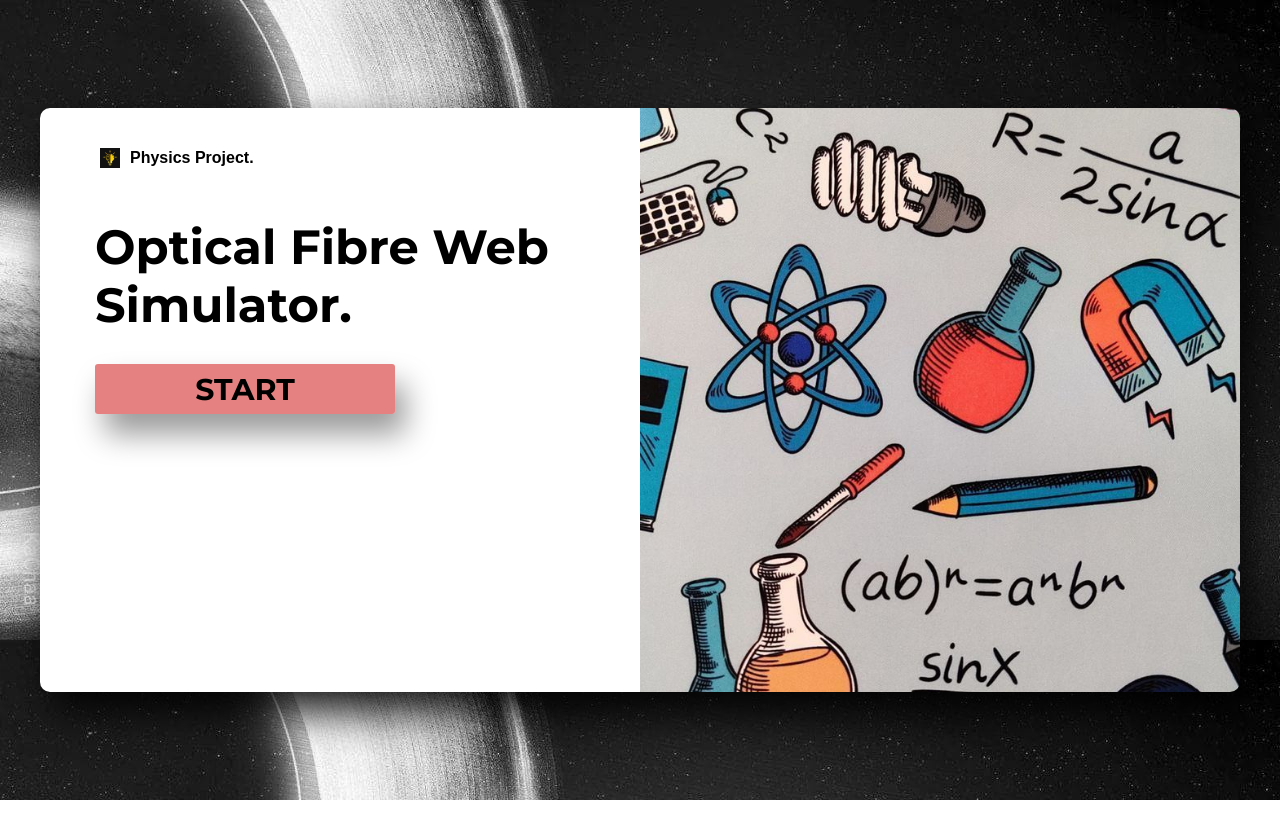
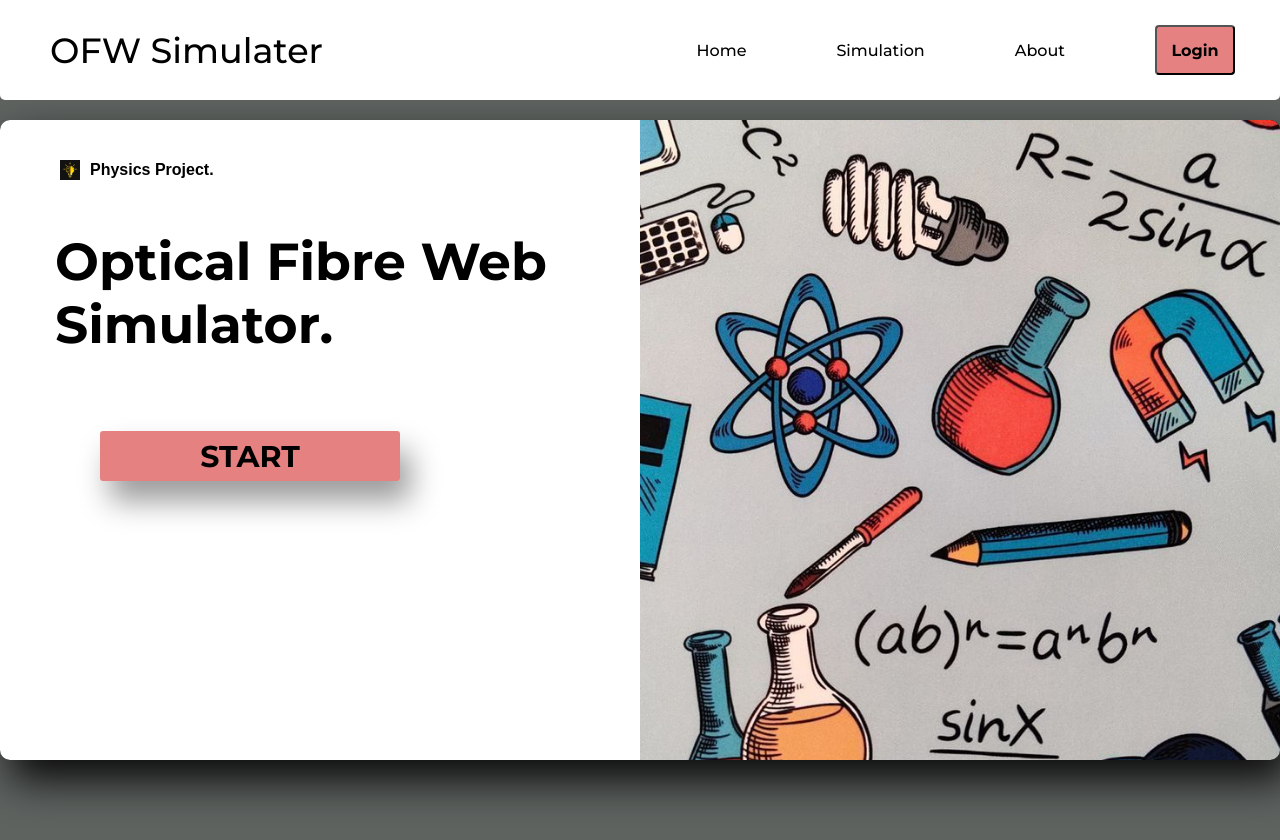
Before and after one commit to manikandan-glitches/Optical-fibre-simulater, a plain HTML site: page index.html in a window 1280 px wide. Before the commit the page ends 800 px from the top, so only its background shows below. Drawn offline with Linux system fonts and the light colour scheme.

Commit message:
today work

```diff
--- /dev/null
+++ b/header.css
@@ -0,0 +1,40 @@
+.header{
+  position: fixed;
+  top: 0;
+  left: 0;
+  right: 0;
+  height: 100px;
+  background-color:white;
+  display: flex;
+  flex-direction: row;
+  justify-content: space-between;
+  align-items: center;
+  border-bottom-left-radius: 5px ;
+  border-bottom-right-radius: 5px;
+
+}
+.right{
+  display: flex;
+  flex-direction: row;
+  justify-content: space-between;
+  align-items: center;
+}
+.right p,button{
+  margin: 45px;
+  font-family: Montserrat;
+  font-weight: 500;
+  font-size: 16px;
+}
+.right button{
+  height: 50px;
+  width: 80px;
+  background-color:rgba(214, 45, 45, 0.6);
+  border-radius: 4px;
+  font-weight: 700;
+}
+.left{
+  font-size: 35px;
+  font-family: Montserrat;
+  margin-left: 50px;
+  font-weight: 500;
+}
--- a/index.css
+++ b/index.css
@@ -1,14 +1,13 @@
 body{
     margin: 0;
-    height: 100vh;
+    height: 110vh;
     display: flex;
     justify-content: center;
     align-items: center;
-    background-image:url("WhatsApp\ Image\ 2026-02-20\ at\ 2.17.11\ PM.jpeg");
-}
+    background-color: rgb(94, 99, 96);
 .card{
-    height: 73vh;
-    width: 1200px;
+    height: 80vh;
+    width: 1400px;
     background-color: black;
     display: flex;
     box-shadow: 10px 20px 40px rgba(0, 0,0,0.9);
@@ -16,13 +15,13 @@ body{
     overflow: hidden;
 }
 .imgbox{
-    height: 73vh;
-    width: 600px;
+    height: 80vh;
+    width: 700px;
     display: inline-block;
 }
 .textbox{
-    height: 73vh;
-    width: 600px;
+    height: 80vh;
+    width: 700px;
     display: inline;
     background-color: white;
 }
@@ -43,7 +42,7 @@ body{
     font-family: Montserrat;
     margin-top: 50px;
     margin-left: 55px;
-    font-size: 48px;
+    font-size: 52px;
     font-weight: 700;
 }
 .phy img{
--- a/index.html
+++ b/index.html
@@ -2,11 +2,29 @@
 <html>
     <head>
         <link rel="stylesheet" href="index.css">
+        <link rel="stylesheet" href="header.css">
         <link rel="preconnect" href="https://fonts.googleapis.com">
         <link rel="preconnect" href="https://fonts.gstatic.com" crossorigin>
         <link href="https://fonts.googleapis.com/css2?family=Montserrat:ital,wght@0,100..900;1,100..900&display=swap" rel="stylesheet">
     </head>
     <body>
+        <div class="header">
+            <div class="left">
+                OFW Simulater
+            </div>
+            <div class="right">
+                <p>Home</p>
+                <p>Simulation</p>
+                <p>About</p>
+                <button>Login</button>
+            </div>
+        </div>
+
+
+
+
+
+
         <div class="card" >
             <div class="textbox">
                <div class="phy">
```
